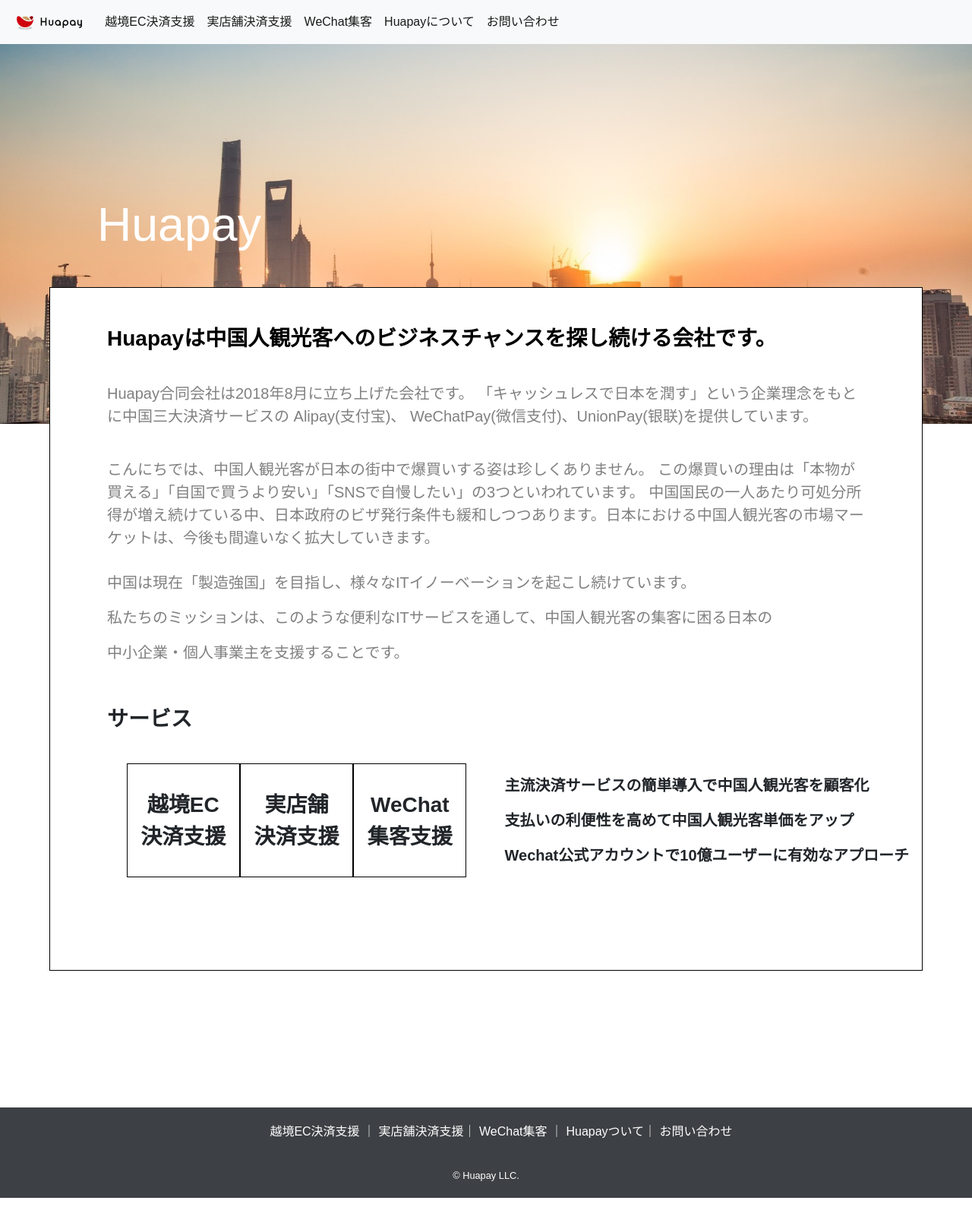
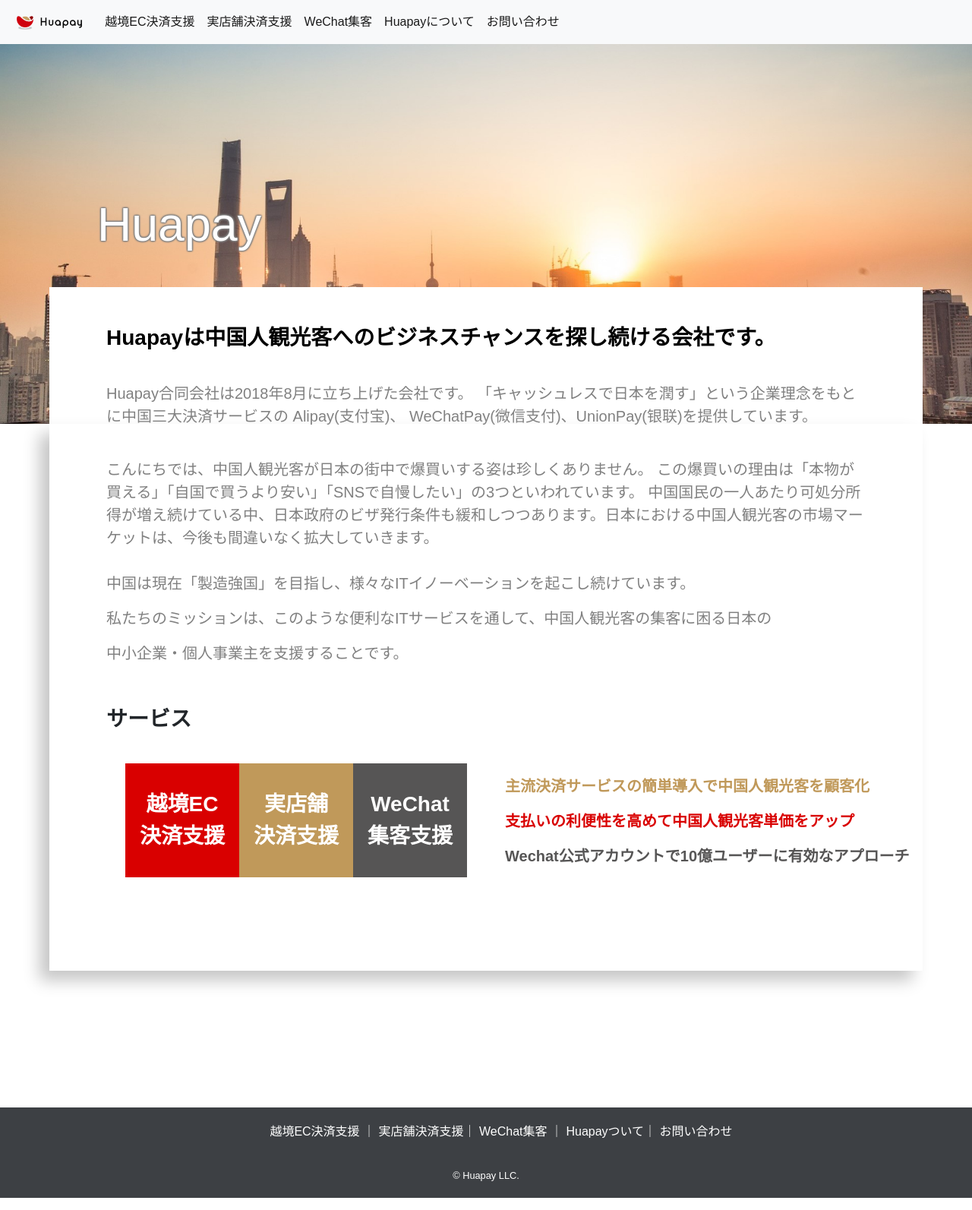
Before and after one commit to huapay/huapay.github.io, a Jekyll site: the page built from about.html, in a window 1280 px wide. Shown: the whole page at 76% size. Built offline with Jekyll 4.4.1, drawn with Linux system fonts in a browser that asks for light colours.

Commit message:
[fix]include about.html && [add]service-explain design

```diff
--- a/_sass/layout/_about.scss
+++ b/_sass/layout/_about.scss
@@ -14,6 +14,9 @@
     left: 10%;
     font-size: 47pt;
     color: #ffffff;
+    text-shadow:
+    gray 1px 1px 2px, gray -1px 1px 2px,
+    gray 1px -1px 2px, gray -1px -1px 2px;
 }
 
 // 画像の上に重ねる配置調整
@@ -26,11 +29,9 @@
     -ms-transform: translate(-50%,-20%);
     -o-transform: translate(-50%,-20%);
     transform: translate(-50%,-20%);
-    border: solid 1px black;
     background-color: white;
     width: 1150px;
     height: 900px;
-
     .sentence-zone{
         position: absolute;
         top: 50%;
@@ -40,7 +41,6 @@
         -ms-transform: translate(-50%,-80%);
         -o-transform: translate(-50%,-80%);
         transform: translate(-50%,-80%);
-        border: solid 1px white;
         width:1000px;
         height: 500px;
         color: gray;
@@ -61,10 +61,21 @@
             font-size: 15pt;
         }
     }
+
     .sentence-zone h3{
         position: absolute;
         font-weight: bold;
         color: #000000;
+    }
+
+    .shadow-box{
+        position: absolute;
+        top:20%;
+        width: 1150px;
+        height: 720px;
+        // 確認用の線
+        // border: solid 1px black;
+        box-shadow: -13px 13px 20px #c6c6c6;
     }
 }
 
@@ -77,7 +88,6 @@
     -ms-transform: translate(-50%,-50%);
     -o-transform: translate(-50%,-50%);
     transform: translate(-50%,-50%);
-    border: solid 1px white;
     width:1000px;
     height: 300px;
 }
@@ -94,7 +104,6 @@
     left: 25%;
     width: 450px;
     height: 150px;
-    border: solid 1px white;
     -webkit-transform: translate(-50%,-50%);
     -moz-transform: translate(-50%,-50%);
     -ms-transform: translate(-50%,-50%);
@@ -103,14 +112,15 @@
     .service-box{
        width:150px;
        height: 150px;
-       border: solid 1px black;
     }
     .service-box h3{
+        color: #ffffff;
         position: relative;
         top: 25%;
         text-align: center;
     }
 }
+
 .service-sentences{
     position: absolute;
     top: 50%;
@@ -124,6 +134,7 @@
     width: 450px;
     white-space: nowrap;
 }
+
 .service-sentences p{
     position: relative;
     text-align:center;
--- a/_layouts/about.html
+++ b/about.html
@@ -33,25 +35,27 @@
         <div class="service-zone">
            <h3>サービス</h3>
            <div class="service-boxes">
-               <div class="service-box">
+               <div class="service-box" style="background-color: #d90000">
                    <h3>越境EC</h3>
                    <h3>決済支援</h3>
                </div>
-               <div class="service-box">
+               <div class="service-box" style="background-color: #c0995a">
                     <h3>実店舗</h3>
                     <h3>決済支援</h3>
                </div>
-               <div class="service-box">
+               <div class="service-box" style="background-color: #565555">
                     <h3>WeChat</h3>
                     <h3>集客支援</h3>
                </div>
            </div>
            <div class="service-sentences">
-                <p>主流決済サービスの簡単導入で中国人観光客を顧客化</p>
-                <p>支払いの利便性を高めて中国人観光客単価をアップ</p>
-                <p>Wechat公式アカウントで10億ユーザーに有効なアプローチ</p>
+                <p style="color: #c0995a">主流決済サービスの簡単導入で中国人観光客を顧客化</p>
+                <p style="color: #d90000">支払いの利便性を高めて中国人観光客単価をアップ</p>
+                <p style="color: #565555">Wechat公式アカウントで10億ユーザーに有効なアプローチ</p>
             </div>
         </div>
+        <!-- 説明項目の画像以外の影部分の実装に使う -->
+        <div class="shadow-box"></div>
     </div>
 
     <div class="contact-content">
```
Also changed, not shown: other parts of about.html (+2 -0 lines), about.md (deleted, +0 -5 lines), _sass/layout/_default.scss (line endings or trailing spaces).
